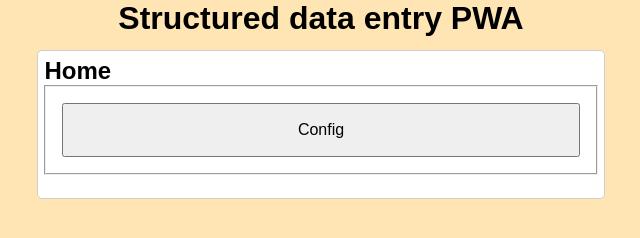
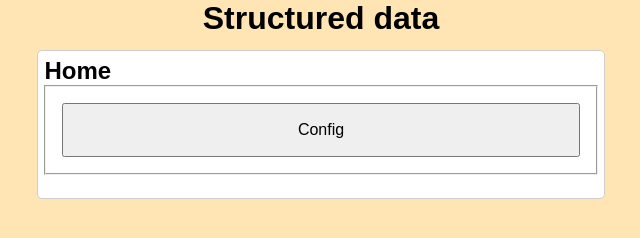
Before and after one commit to aquilax/structured-pwa, a website: page assets/index.html in a window 1280 px wide. Shown: the whole page, without its empty margins (319-959 px from the left). Drawn offline with Linux system fonts and the light colour scheme; files whose address does not match are found by name.

Commit message:
Shorten page heading

```diff
--- a/assets/index.html
+++ b/assets/index.html
@@ -99,7 +99,7 @@
   <body>
     <div class="wrapper">
       <span id="sync-status-icon" style="display: none">🔃</span>
-      <h1>Structured data entry PWA</h1>
+      <h1>Structured data</h1>
       <div id="container"></div>
     </div>
     <script src="script.js"></script>
```
Also changed, not shown: dist/index.html, dist/sw.js.
